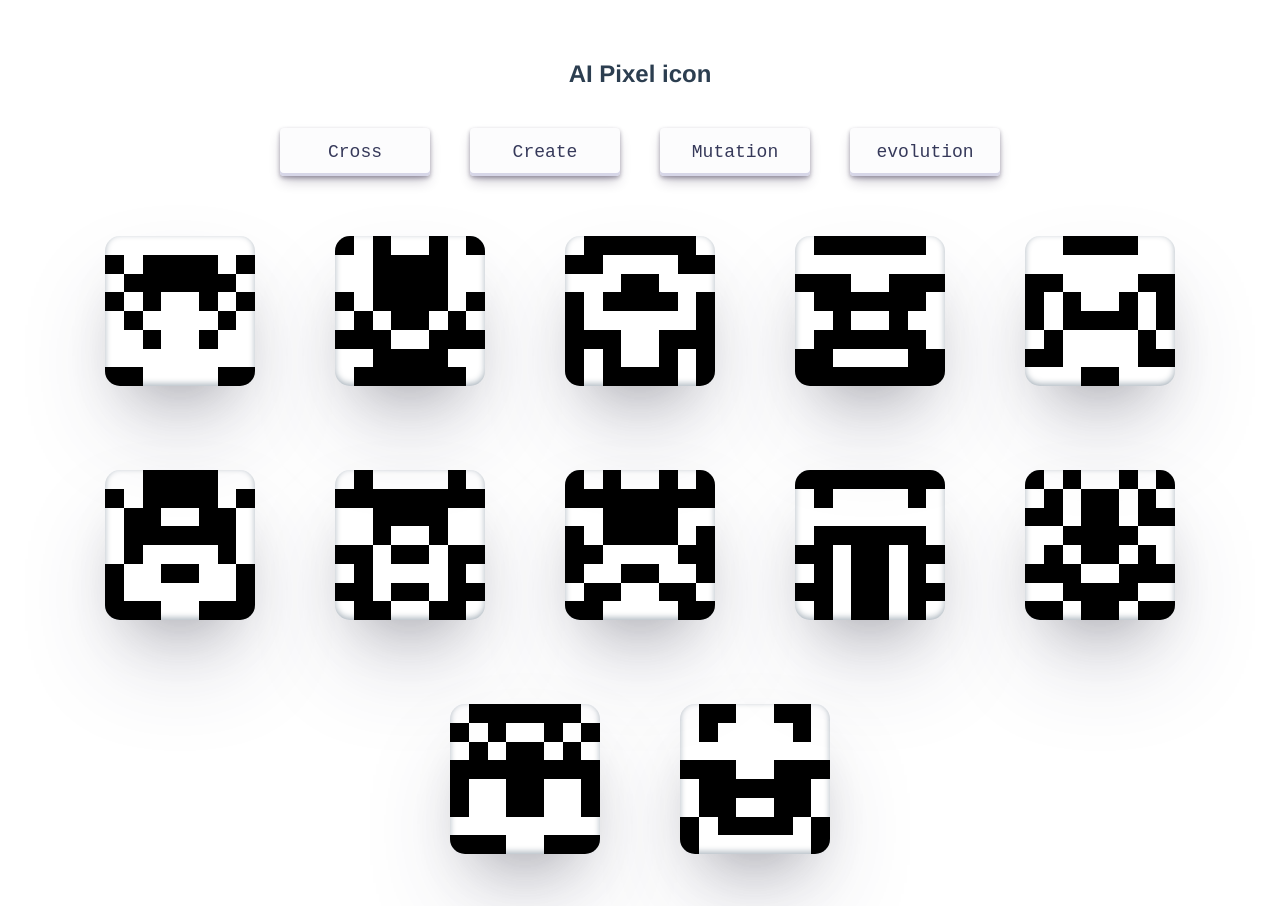
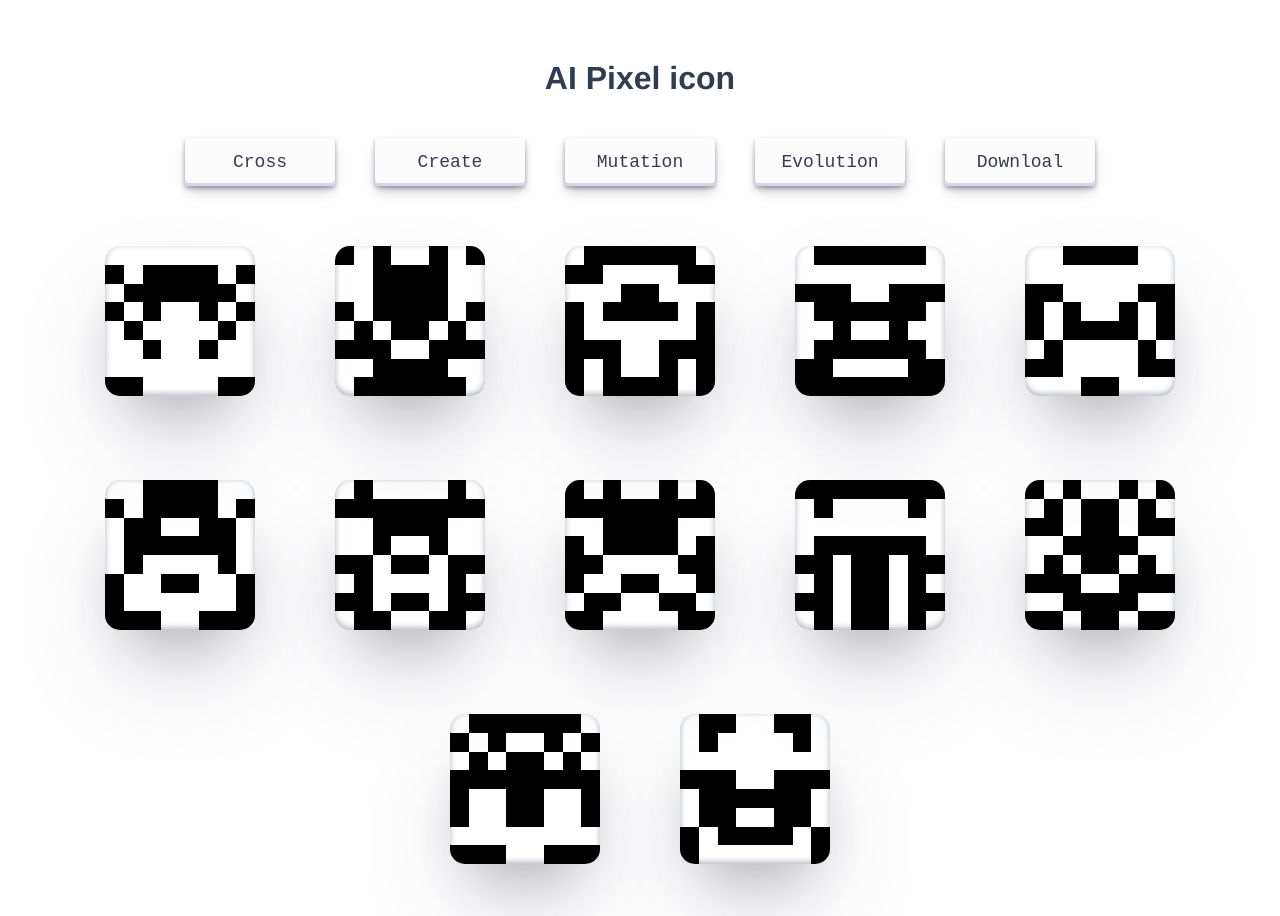
Before and after one commit to taikicoco/pixel-icon, a Vue app: page / in a window 1280 px wide. Both pictures are taken after a click on the button "START". Built offline with nearby package versions, Linux system fonts and the light colour scheme.

Commit message:
add download action

```diff
--- a/src/PagePixel.vue
+++ b/src/PagePixel.vue
@@ -1,5 +1,5 @@
 <template>
-  <h2>AI Pixel icon</h2>
+  <h1>AI Pixel icon</h1>
 
   <div>
     <button v-if="show_start_btn"
@@ -32,7 +32,13 @@
       v-on:click="new_modal()"
       class="button-30"
       role="button"
-    >evolution</button>
+    >Evolution</button>
+
+    <button v-if="show_download_btn"
+      v-on:click="download()"
+      class="button-30"
+      role="button"
+    >Downloal</button>
   </div>
 
   <div>
@@ -68,7 +74,6 @@
 </template>
 
 <script>
-
 import CrossPixel  from './components/CrossPixel.vue'
 import MutationPixel from './components/MutationPixel.vue'
 import NewPixel from './components/NewPixel.vue'
@@ -92,9 +97,11 @@ import NewPixel from './components/NewPixel.vue'
           show_cross_btn:true,
           show_mutation_btn:true,
           show_new_btn:true,
+          show_download_btn:true,
           cross_btn_count:0,
           mutation_btn_count:0,
           new_btn_count:0,
+          downlaod_btn_count:0,
 
           //各componentの表示/非表示
           cross_show:false,
@@ -149,12 +156,14 @@ import NewPixel from './components/NewPixel.vue'
           this.show_create_btn = false;
           this.show_new_btn = false;
           this.show_mutation_btn = false;
+          this.show_download_btn = false;
           this.type = 'cross';
         }else{
           this.cross_show = false;
           this.show_create_btn = true;
           this.show_new_btn = true;
           this.show_mutation_btn = true;
+          this.show_download_btn = true;
           this.type = '';
         }
         this.cross_btn_count += 1;
@@ -166,12 +175,14 @@ import NewPixel from './components/NewPixel.vue'
           this.show_create_btn = false;
           this.show_cross_btn = false;
           this.show_new_btn = false;
+          this.show_download_btn = false;
           this.type = 'mutation';
         }else{
           this.mutation_show = false;
           this.show_cross_btn = true;
           this.show_create_btn = true;
           this.show_new_btn = true;
+          this.show_download_btn = true;
         }
         this.mutation_btn_count += 1;
       },
@@ -182,12 +193,14 @@ import NewPixel from './components/NewPixel.vue'
           this.show_create_btn = false;
           this.show_cross_btn = false;
           this.show_mutation_btn = false;
+          this.show_download_btn = false;
           this.type = 'new';
         }else{
           this.new_show = false;
           this.show_cross_btn = true;
           this.show_create_btn = true;
           this.show_mutation_btn = true;
+          this.show_download_btn = true;
         }
         this.new_btn_count += 1;
       },
@@ -294,6 +307,14 @@ import NewPixel from './components/NewPixel.vue'
           this.select_new_count += 1;
         }
       },
+
+      download:function() {
+        let canvas = document.getElementById(1);
+        let link = document.createElement("a");
+        link.href = canvas.toDataURL("image/png");
+        link.download = "AI_Pixel_icon.png";
+        link.click();
+      },
     }
   }
 </script>
```
